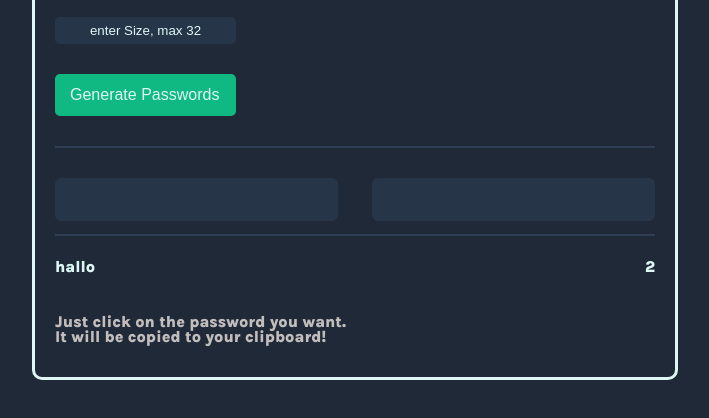
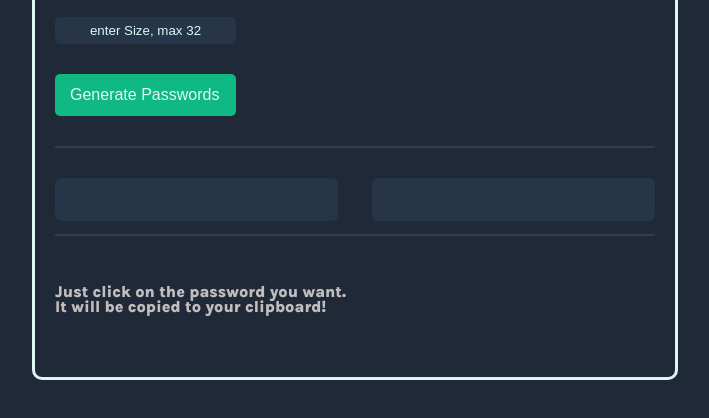
Before and after one commit to lavather/PWGenerator, a plain HTML site: page index.html in a window 1280 px wide. Shown: the part 294-712 px from the top of the page, without its empty margins (96-805 px from the left). Drawn offline with Linux system fonts and the light colour scheme.

Commit message:
Update index.html

```diff
--- a/index.html
+++ b/index.html
@@ -25,8 +25,8 @@
             <p  id="character-el2" onclick="setTimeout()"></p>
         </div>
         <div class="centered">
-            <p id="copied-text" >hallo</p>
-            <p id="copied-textTwo" >2</p>
+            <p id="copied-text" ></p>
+            <p id="copied-textTwo" ></p>
         </div>
         <p id="description">Just click on the password you want.<br>It will be copied to your clipboard!</p>
 
```
